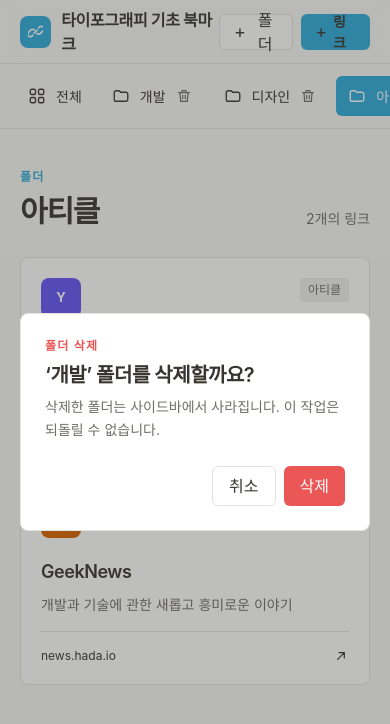
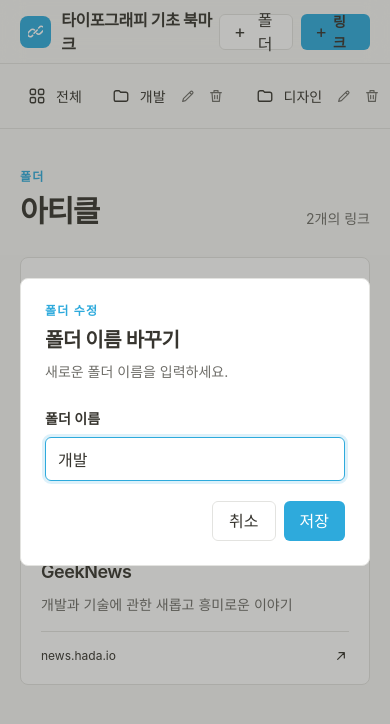
Before and after one commit to shin-kaku/onebite-link, a Next.js app: page /folder/articles in a window 390 px wide. Both pictures are taken after a click on the button 183 px from the left and 96 px from the top of the page. Shown: the top 724 px of the page. Built offline with nearby package versions, Linux system fonts and the light colour scheme.

Commit message:
폴더 수정 기능 구현

```diff
--- a/app/folder/[folderId]/page.tsx
+++ b/app/folder/[folderId]/page.tsx
@@ -2,6 +2,7 @@ import { notFound } from "next/navigation";
 import { AppHeader } from "@/components/AppHeader";
 import { BookmarkGrid } from "@/components/BookmarkGrid";
 import { Sidebar } from "@/components/Sidebar";
+import { FolderTitle } from "@/components/FolderTitle";
 import { folders, getFolder, getFolderBookmarks, type FolderId } from "@/data/bookmarks";
 
 export function generateStaticParams() {
@@ -24,7 +25,7 @@ export default async function FolderPage({ params }: PageProps<"/folder/[folderI
         <main className="w-full px-5 py-10 md:px-10 md:py-14">
           <div className="mx-auto max-w-[720px]">
           <div className="mb-7 flex items-end justify-between">
-            <div><p className="mb-2 text-xs font-semibold tracking-[0.1em] text-[var(--accent)]">폴더</p><h1 className="text-[30px] font-bold leading-[1.2] tracking-[-0.04em]">{folder.name}</h1></div>
+            <div><p className="mb-2 text-xs font-semibold tracking-[0.1em] text-[var(--accent)]">폴더</p><h1 className="text-[30px] font-bold leading-[1.2] tracking-[-0.04em]"><FolderTitle folderId={folder.id} fallback={folder.name} /></h1></div>
             <span className="text-[14px] text-[var(--text-sub)]">{folderBookmarks.length}개의 링크</span>
           </div>
           <BookmarkGrid items={folderBookmarks} />
--- a/app/globals.css
+++ b/app/globals.css
@@ -25,7 +25,7 @@ body {
 a { color: inherit; text-decoration: none; }
 button, input, select { font: inherit; }
 
-.nav-hover, .card-hover, .secondary-hover, .primary-hover, .external-hover, .delete-hover, .folder-delete-button {
+.nav-hover, .card-hover, .secondary-hover, .primary-hover, .external-hover, .delete-hover, .folder-action-button {
   transition: color .15s ease, background-color .15s ease, border-color .15s ease, transform .15s ease;
 }
 .nav-hover:not(.nav-active):hover, .secondary-hover:hover { background: var(--hover-bg); }
@@ -40,12 +40,14 @@ button, input, select { font: inherit; }
 .external-hover:hover { color: var(--accent); }
 .external-hover:hover svg { transform: translate(2px, -2px); }
 .external-hover svg { transition: transform .15s ease; }
-.folder-delete-button { opacity: 0; pointer-events: none; }
-.folder-row:hover .folder-delete-button,
-.folder-row:focus-within .folder-delete-button { opacity: 1; pointer-events: auto; }
+.folder-actions { display: flex; opacity: 0; pointer-events: none; }
+.folder-action-button { display: grid; width: 28px; height: 28px; place-items: center; border: 0; border-radius: 6px; background: transparent; color: var(--text-sub); cursor: pointer; }
+.folder-row:hover .folder-actions,
+.folder-row:focus-within .folder-actions { opacity: 1; pointer-events: auto; }
 .folder-row:hover .folder-count,
 .folder-row:focus-within .folder-count { opacity: 0; }
-.folder-delete-button:hover { background: #fbe9e9; color: var(--error); }
+.folder-action-button:hover { background: #e8e8e5; color: var(--text); }
+.folder-action-button:last-child:hover { background: #fbe9e9; color: var(--error); }
 
 .site-react { background: #087ea4; }
 .site-nextjs { background: #262626; }
@@ -67,5 +69,5 @@ input:focus, select:focus {
 @media (max-width: 720px) {
   .mobile-scroll { overflow-x: auto; scrollbar-width: none; }
   .mobile-scroll::-webkit-scrollbar { display: none; }
-  .folder-delete-button { opacity: 1; pointer-events: auto; }
+  .folder-actions { opacity: 1; pointer-events: auto; }
 }
--- a/components/FolderProvider.tsx
+++ b/components/FolderProvider.tsx
@@ -4,15 +4,17 @@ import { createContext, useContext, useEffect, useRef, useState, useSyncExternal
 
 type CustomFolder = { id: string; name: string };
 type FolderToDelete = CustomFolder & { isCustom: boolean };
-type FolderState = { customFolders: readonly CustomFolder[]; deletedFolderIds: readonly string[] };
+type FolderToEdit = FolderToDelete;
+type FolderState = { customFolders: readonly CustomFolder[]; deletedFolderIds: readonly string[]; renamedFolders: Readonly<Record<string, string>> };
 type FolderContextValue = FolderState & {
   openFolderModal: () => void;
   requestDeleteFolder: (folder: FolderToDelete) => void;
+  requestEditFolder: (folder: FolderToEdit) => void;
 };
 
 const STORAGE_KEY = "onebite-custom-folders";
 const CHANGE_EVENT = "onebite-folders-changed";
-const EMPTY_STATE: FolderState = { customFolders: [], deletedFolderIds: [] };
+const EMPTY_STATE: FolderState = { customFolders: [], deletedFolderIds: [], renamedFolders: {} };
 const FolderContext = createContext<FolderContextValue | null>(null);
 
 let cachedRaw: string | null = null;
@@ -26,10 +28,11 @@ function getFoldersSnapshot() {
   try {
     const parsed = raw ? JSON.parse(raw) : EMPTY_STATE;
     cachedState = Array.isArray(parsed)
-      ? { customFolders: parsed, deletedFolderIds: [] }
+      ? { customFolders: parsed, deletedFolderIds: [], renamedFolders: {} }
       : {
           customFolders: Array.isArray(parsed.customFolders) ? parsed.customFolders : [],
           deletedFolderIds: Array.isArray(parsed.deletedFolderIds) ? parsed.deletedFolderIds : [],
+          renamedFolders: parsed.renamedFolders && typeof parsed.renamedFolders === "object" ? parsed.renamedFolders : {},
         };
   } catch {
     cachedState = EMPTY_STATE;
@@ -55,20 +58,22 @@ export function FolderProvider({ children }: { children: ReactNode }) {
   const folderState = useSyncExternalStore(subscribeToFolders, getFoldersSnapshot, () => EMPTY_STATE);
   const [isCreateOpen, setIsCreateOpen] = useState(false);
   const [deleteTarget, setDeleteTarget] = useState<FolderToDelete | null>(null);
+  const [editTarget, setEditTarget] = useState<FolderToEdit | null>(null);
   const inputRef = useRef<HTMLInputElement>(null);
 
   useEffect(() => {
-    if (!isCreateOpen && !deleteTarget) return;
-    if (isCreateOpen) inputRef.current?.focus();
+    if (!isCreateOpen && !deleteTarget && !editTarget) return;
+    if (isCreateOpen || editTarget) inputRef.current?.focus();
     const closeOnEscape = (event: KeyboardEvent) => {
       if (event.key === "Escape") {
         setIsCreateOpen(false);
         setDeleteTarget(null);
+        setEditTarget(null);
       }
     };
     window.addEventListener("keydown", closeOnEscape);
     return () => window.removeEventListener("keydown", closeOnEscape);
-  }, [isCreateOpen, deleteTarget]);
+  }, [isCreateOpen, deleteTarget, editTarget]);
 
   function addFolder(event: FormEvent<HTMLFormElement>) {
     event.preventDefault();
@@ -89,11 +94,25 @@ export function FolderProvider({ children }: { children: ReactNode }) {
     setDeleteTarget(null);
   }
 
+  function editFolder(event: FormEvent<HTMLFormElement>) {
+    event.preventDefault();
+    if (!editTarget) return;
+    const form = new FormData(event.currentTarget);
+    const name = String(form.get("folderName") ?? "").trim();
+    if (!name) return;
+
+    saveState(editTarget.isCustom
+      ? { ...folderState, customFolders: folderState.customFolders.map((folder) => folder.id === editTarget.id ? { ...folder, name } : folder) }
+      : { ...folderState, renamedFolders: { ...folderState.renamedFolders, [editTarget.id]: name } });
+    setEditTarget(null);
+  }
+
   const closeCreateModal = () => setIsCreateOpen(false);
   const closeDeleteModal = () => setDeleteTarget(null);
+  const closeEditModal = () => setEditTarget(null);
 
   return (
-    <FolderContext.Provider value={{ ...folderState, openFolderModal: () => setIsCreateOpen(true), requestDeleteFolder: setDeleteTarget }}>
+    <FolderContext.Provider value={{ ...folderState, openFolderModal: () => setIsCreateOpen(true), requestDeleteFolder: setDeleteTarget, requestEditFolder: setEditTarget }}>
       {children}
       {isCreateOpen && (
         <div className="fixed inset-0 z-50 grid place-items-center bg-[rgba(55,53,47,0.32)] px-5" role="presentation" onMouseDown={(event) => { if (event.target === event.currentTarget) closeCreateModal(); }}>
@@ -129,6 +148,27 @@ export function FolderProvider({ children }: { children: ReactNode }) {
           </section>
         </div>
       )}
+      {editTarget && (
+        <div className="fixed inset-0 z-50 grid place-items-center bg-[rgba(55,53,47,0.32)] px-5" role="presentation" onMouseDown={(event) => { if (event.target === event.currentTarget) closeEditModal(); }}>
+          <section className="w-full max-w-md rounded-lg border border-[var(--border)] bg-[var(--surface)] p-6" role="dialog" aria-modal="true" aria-labelledby="edit-folder-title">
+            <div className="mb-6">
+              <p className="mb-2 text-xs font-semibold tracking-[0.1em] text-[var(--accent)]">폴더 수정</p>
+              <h2 className="text-xl font-semibold leading-[1.3] tracking-[-0.025em]" id="edit-folder-title">폴더 이름 바꾸기</h2>
+              <p className="mt-2 text-[14px] leading-relaxed text-[var(--text-sub)]">새로운 폴더 이름을 입력하세요.</p>
+            </div>
+            <form className="grid gap-5" onSubmit={editFolder}>
+              <div className="grid gap-2">
+                <label className="text-[14px] font-semibold" htmlFor="edit-folder-name">폴더 이름</label>
+                <input ref={inputRef} className="h-11 w-full rounded-md border border-[var(--border)] bg-[var(--background)] px-3 text-base transition-colors" id="edit-folder-name" name="folderName" defaultValue={editTarget.name} maxLength={30} required />
+              </div>
+              <div className="flex justify-end gap-2">
+                <button className="secondary-hover h-10 cursor-pointer rounded-md border border-[var(--border)] px-4 text-[14px] font-semibold" type="button" onClick={closeEditModal}>취소</button>
+                <button className="primary-hover h-10 cursor-pointer rounded-md bg-[var(--accent)] px-4 text-[14px] font-semibold text-white" type="submit">저장</button>
+              </div>
+            </form>
+          </section>
+        </div>
+      )}
     </FolderContext.Provider>
   );
 }
--- /dev/null
+++ b/components/FolderTitle.tsx
@@ -0,0 +1,8 @@
+"use client";
+
+import { useFolders } from "./FolderProvider";
+
+export function FolderTitle({ folderId, fallback }: { folderId: string; fallback: string }) {
+  const { renamedFolders } = useFolders();
+  return <>{renamedFolders[folderId] ?? fallback}</>;
+}
--- a/components/Sidebar.tsx
+++ b/components/Sidebar.tsx
@@ -2,11 +2,11 @@
 
 import Link from "next/link";
 import { bookmarks, folders, type FolderId } from "@/data/bookmarks";
-import { FolderIcon, GridIcon, TrashIcon } from "./icons";
+import { FolderIcon, GridIcon, PencilIcon, TrashIcon } from "./icons";
 import { useFolders } from "./FolderProvider";
 
 export function Sidebar({ active = true, activeFolderId }: { active?: boolean; activeFolderId?: FolderId }) {
-  const { customFolders, deletedFolderIds, openFolderModal, requestDeleteFolder } = useFolders();
+  const { customFolders, deletedFolderIds, renamedFolders, openFolderModal, requestDeleteFolder, requestEditFolder } = useFolders();
   const visibleFolders = folders.filter((folder) => !deletedFolderIds.includes(folder.id));
 
   return (
@@ -19,9 +19,10 @@ export function Sidebar({ active = true, activeFolderId }: { active?: boolean; a
         <ul className="flex gap-1.5 md:grid">{visibleFolders.map((folder) => {
           const count = bookmarks.filter((bookmark) => bookmark.folderId === folder.id).length;
           const isActive = activeFolderId === folder.id;
-          return <li className="folder-row relative" key={folder.id}><Link className={`nav-hover flex h-10 items-center gap-2.5 rounded-md px-3 pr-10 text-[14px] font-medium ${isActive ? "nav-active" : "text-[var(--text-sub)]"}`} href={`/folder/${folder.id}`} aria-current={isActive ? "page" : undefined}><FolderIcon className="size-[18px]"/><span>{folder.name}</span><span className="folder-count ml-auto hidden text-xs opacity-60 md:inline">{count}</span></Link><button className="folder-delete-button absolute top-1/2 right-2 grid size-7 -translate-y-1/2 cursor-pointer place-items-center rounded text-[var(--text-sub)]" type="button" aria-label={`${folder.name} 폴더 삭제`} onClick={() => requestDeleteFolder({ id: folder.id, name: folder.name, isCustom: false })}><TrashIcon className="size-4"/></button></li>;
+          const name = renamedFolders[folder.id] ?? folder.name;
+          return <li className="folder-row relative" key={folder.id}><Link className={`nav-hover flex h-10 items-center gap-2.5 rounded-md px-3 pr-[72px] text-[14px] font-medium ${isActive ? "nav-active" : "text-[var(--text-sub)]"}`} href={`/folder/${folder.id}`} aria-current={isActive ? "page" : undefined}><FolderIcon className="size-[18px]"/><span>{name}</span><span className="folder-count ml-auto hidden text-xs opacity-60 md:inline">{count}</span></Link><span className="folder-actions absolute top-1/2 right-2 -translate-y-1/2"><button className="folder-action-button" type="button" aria-label={`${name} 폴더 수정`} onClick={() => requestEditFolder({ id: folder.id, name, isCustom: false })}><PencilIcon className="size-4"/></button><button className="folder-action-button" type="button" aria-label={`${name} 폴더 삭제`} onClick={() => requestDeleteFolder({ id: folder.id, name, isCustom: false })}><TrashIcon className="size-4"/></button></span></li>;
         })}
-          {customFolders.map((folder) => <li className="folder-row relative" key={folder.id}><Link className="nav-hover flex h-10 items-center gap-2.5 rounded-md px-3 pr-10 text-[14px] font-medium text-[var(--text-sub)]" href={`/#folder-${folder.id}`}><FolderIcon className="size-[18px]"/><span>{folder.name}</span><span className="folder-count ml-auto hidden text-xs opacity-60 md:inline">0</span></Link><button className="folder-delete-button absolute top-1/2 right-2 grid size-7 -translate-y-1/2 cursor-pointer place-items-center rounded text-[var(--text-sub)]" type="button" aria-label={`${folder.name} 폴더 삭제`} onClick={() => requestDeleteFolder({ ...folder, isCustom: true })}><TrashIcon className="size-4"/></button></li>)}
+          {customFolders.map((folder) => <li className="folder-row relative" key={folder.id}><Link className="nav-hover flex h-10 items-center gap-2.5 rounded-md px-3 pr-[72px] text-[14px] font-medium text-[var(--text-sub)]" href={`/#folder-${folder.id}`}><FolderIcon className="size-[18px]"/><span>{folder.name}</span><span className="folder-count ml-auto hidden text-xs opacity-60 md:inline">0</span></Link><span className="folder-actions absolute top-1/2 right-2 -translate-y-1/2"><button className="folder-action-button" type="button" aria-label={`${folder.name} 폴더 수정`} onClick={() => requestEditFolder({ ...folder, isCustom: true })}><PencilIcon className="size-4"/></button><button className="folder-action-button" type="button" aria-label={`${folder.name} 폴더 삭제`} onClick={() => requestDeleteFolder({ ...folder, isCustom: true })}><TrashIcon className="size-4"/></button></span></li>)}
         </ul>
       </nav>
       <div className="hidden rounded-lg border border-[var(--border)] bg-[var(--surface)] p-4 md:block"><span className="text-[11px] font-semibold text-[var(--accent)]">TIP</span><p className="mt-2 text-xs leading-relaxed text-[var(--text-sub)]">링크를 폴더로 정리하면<br/>나중에 더 쉽게 찾을 수 있어요.</p></div>
--- a/components/icons.tsx
+++ b/components/icons.tsx
@@ -5,3 +5,4 @@ export function GridIcon({ className }: IconProps) { return <svg className={clas
 export function FolderIcon({ className }: IconProps) { return <svg className={className} viewBox="0 0 24 24" fill="none" aria-hidden="true"><path d="M3 7.5A2.5 2.5 0 0 1 5.5 5h4l2 2h7A2.5 2.5 0 0 1 21 9.5v7a2.5 2.5 0 0 1-2.5 2.5h-13A2.5 2.5 0 0 1 3 16.5v-9Z" stroke="currentColor" strokeWidth="1.8" strokeLinejoin="round"/></svg>; }
 export function ArrowIcon({ className }: IconProps) { return <svg className={className} viewBox="0 0 24 24" fill="none" aria-hidden="true"><path d="M7 17 17 7M9 7h8v8" stroke="currentColor" strokeWidth="1.8" strokeLinecap="round" strokeLinejoin="round"/></svg>; }
 export function TrashIcon({ className }: IconProps) { return <svg className={className} viewBox="0 0 24 24" fill="none" aria-hidden="true"><path d="M4 7h16M9 7V4h6v3m3 0-1 13H7L6 7m4 4v5m4-5v5" stroke="currentColor" strokeWidth="1.8" strokeLinecap="round" strokeLinejoin="round"/></svg>; }
+export function PencilIcon({ className }: IconProps) { return <svg className={className} viewBox="0 0 24 24" fill="none" aria-hidden="true"><path d="m4 20 4.2-1 10.6-10.6a2.1 2.1 0 0 0-3-3L5.2 16 4 20Zm10.4-13.2 2.8 2.8" stroke="currentColor" strokeWidth="1.8" strokeLinecap="round" strokeLinejoin="round"/></svg>; }
```
Also changed, not shown: prompt/prompt_6.md (+5 -0 lines).
